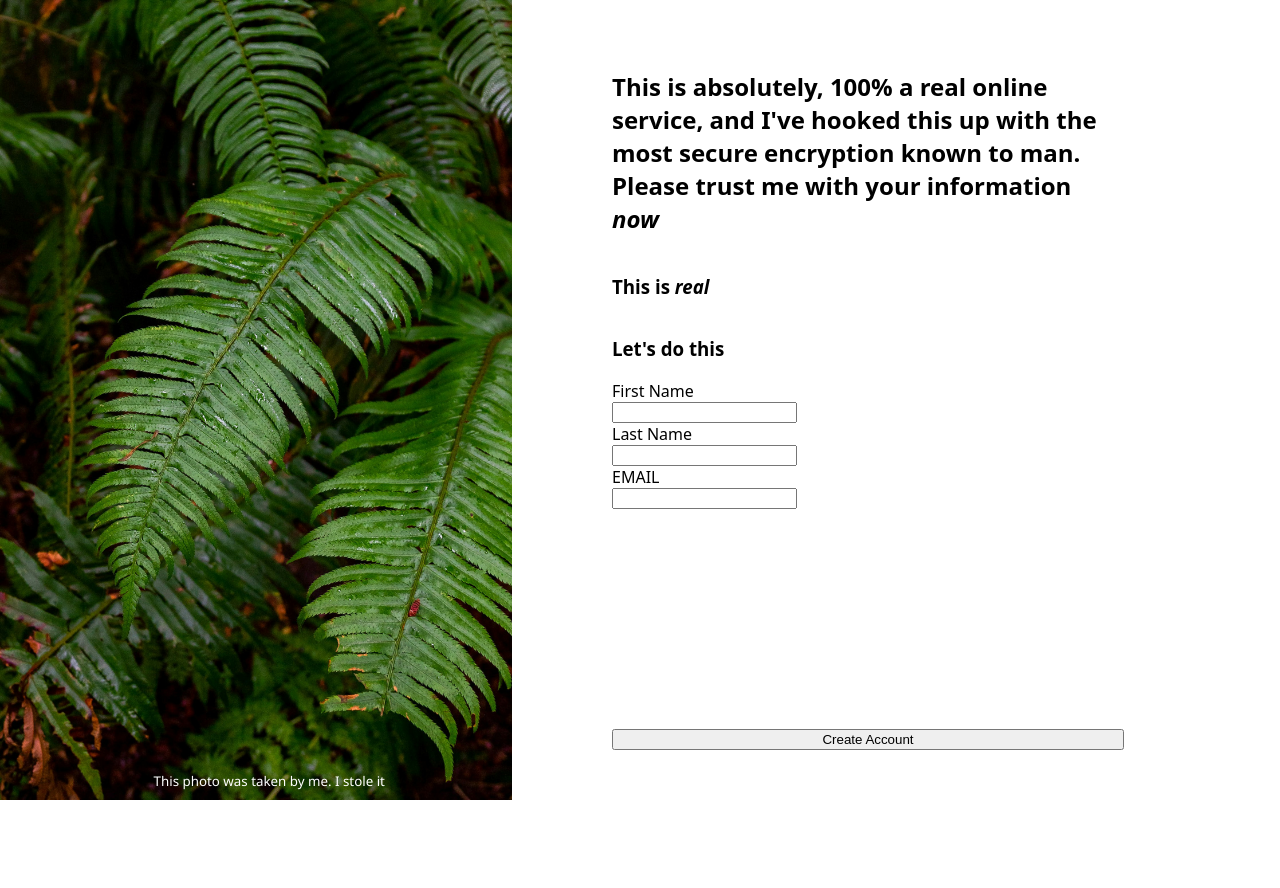
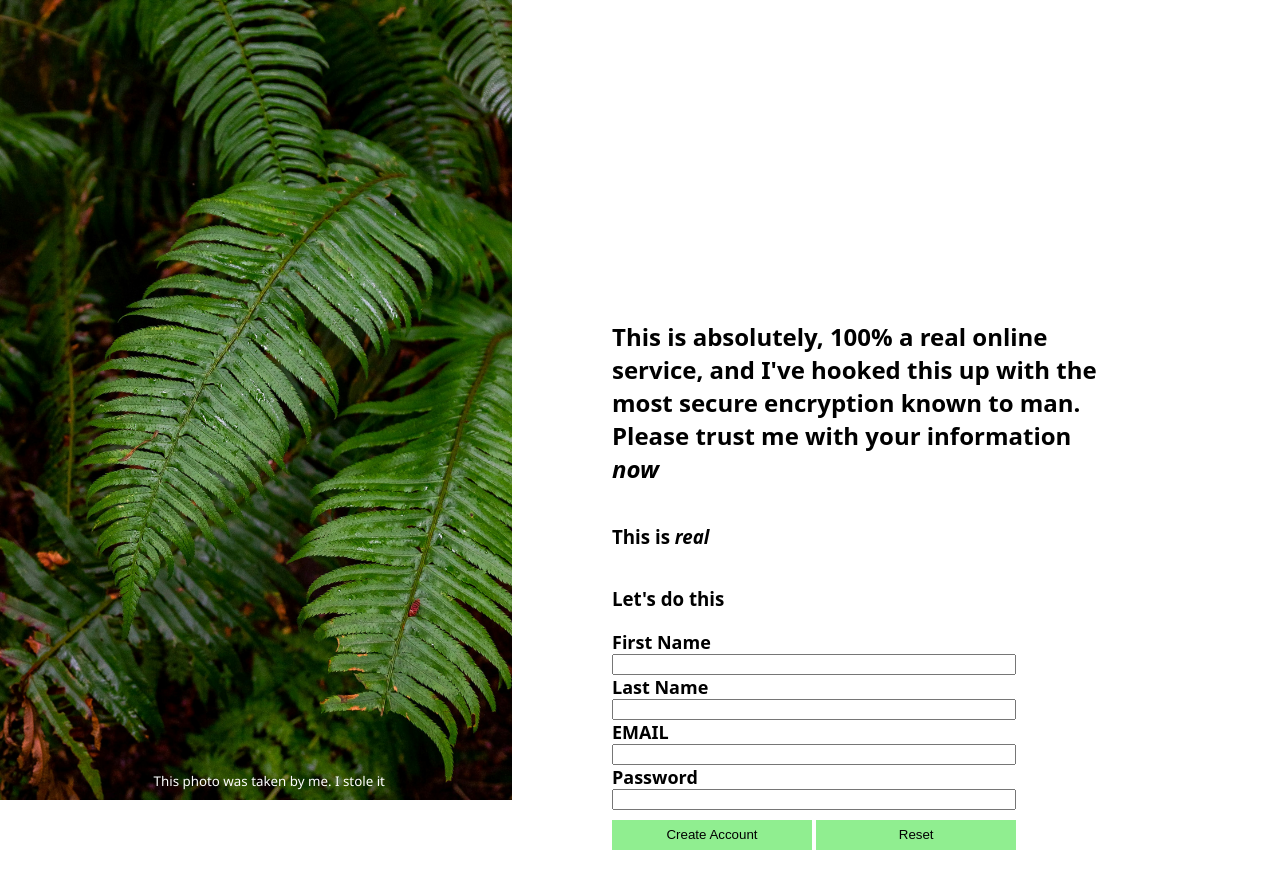
Before and after one commit to EzraAsquith/odin-form-project, a plain HTML site: page index.html in a window 1280 px wide. Before the commit the page ends 800 px from the top, so only its background shows below. Drawn offline with Linux system fonts and the light colour scheme.

Commit message:
Finished :3

```diff
--- a/index.html
+++ b/index.html
@@ -13,18 +13,29 @@
         <h2>This is absolutely, 100% a real online service, and I've hooked this up with the most secure encryption known to man. Please trust me with your information <em>now</em></h1>
         <h3>This is <em>real</em></h3>
         <h3>Let's do this</h2>
-        <div class="form-container">
+        <div class="form-container" id="form-container">
             <form>
+                <div id="form-option">
                     <label for="first-name">First Name</label>
                     <input type="text" name="first-name" id="first-name">
+                </div>
+                <div id="form-option">
                     <label for="last-name">Last Name</label>
                     <input type="text" name="last-name" id="last-name">
+                </div>
+                <div id="form-option">
                     <label for="email">EMAIL</label>
                     <input type="email" name="email" id="email">
-
+                </div>
+                <div id="form-option">
+                    <label for="password">Password</label>
+                    <input type="password" name="password">
+                </div>
+                <button> Create Account </button>
+                <button type="reset">Reset</button>
             </form>
         </div>
-        <button> Create Account </button>
+
 
     </div>
 </body>
--- a/style.css
+++ b/style.css
@@ -18,17 +18,15 @@ body {
     flex: auto;
     flex-wrap: wrap;
     flex-direction: column;
-    justify-content: space-evenly;
+    justify-content: space-between;
     margin-left: 100px;
     max-width: 40vw;
-    padding-top: 50px;
-    padding-bottom: 50px;
+    padding-top: 300px;
+    padding-bottom: 500px;
 }
 
-.form-container {
-    flex: auto;
-    flex-wrap: wrap;
-    flex-direction: row;
+#form-container {
+    display: flex;
 
 }
 .background {
@@ -38,8 +36,24 @@ body {
     width: 40%;
 }
 
-input,label {
+#form-option {
     display: flex;
-    flex-wrap: wrap;
     flex-direction: column;
 }
+
+button {
+    margin-top: 10px;
+    width: 200px;
+    height: 30px;
+    background-color: lightgreen;
+    border: 0px;
+}
+
+button:hover {
+    background-color: green;
+}
+
+label {
+    font-size: large;
+    font-weight: bold;
+}
```
Lines whose indentation alone changed are shown as unchanged.
